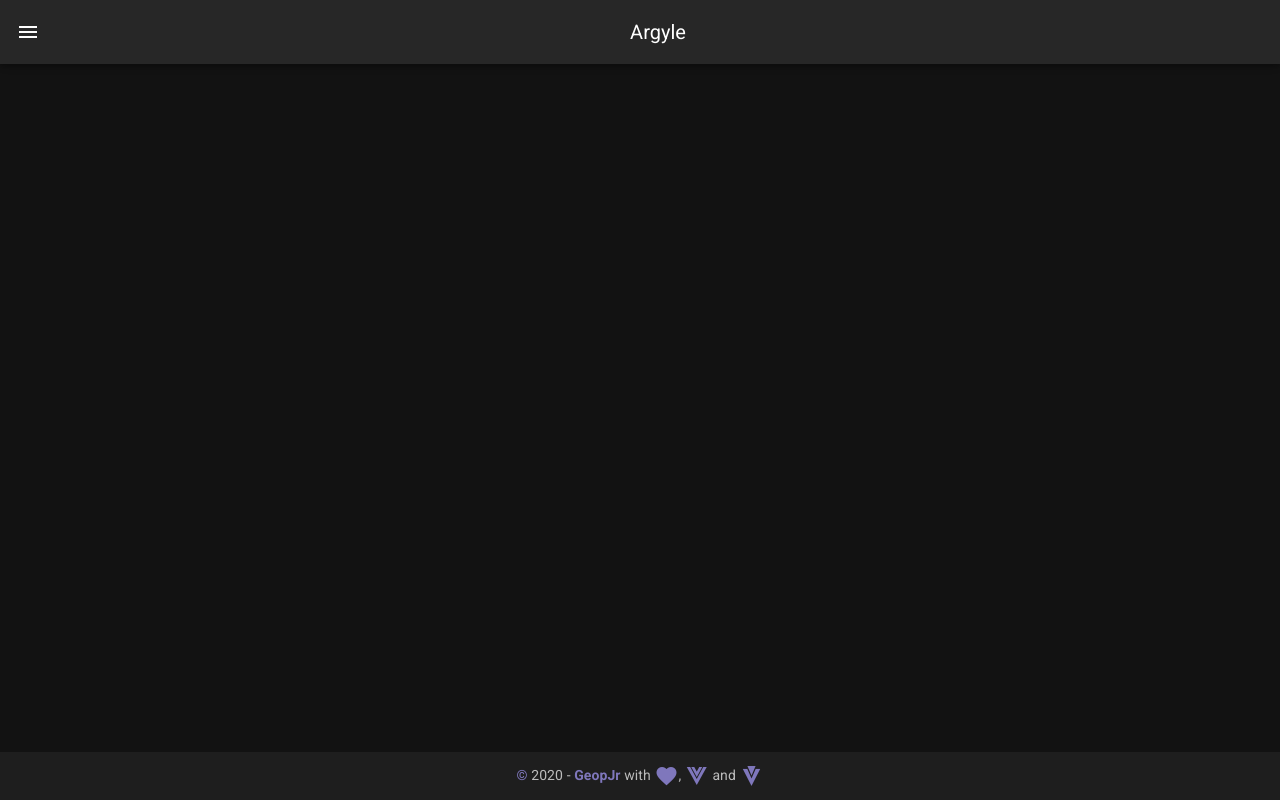
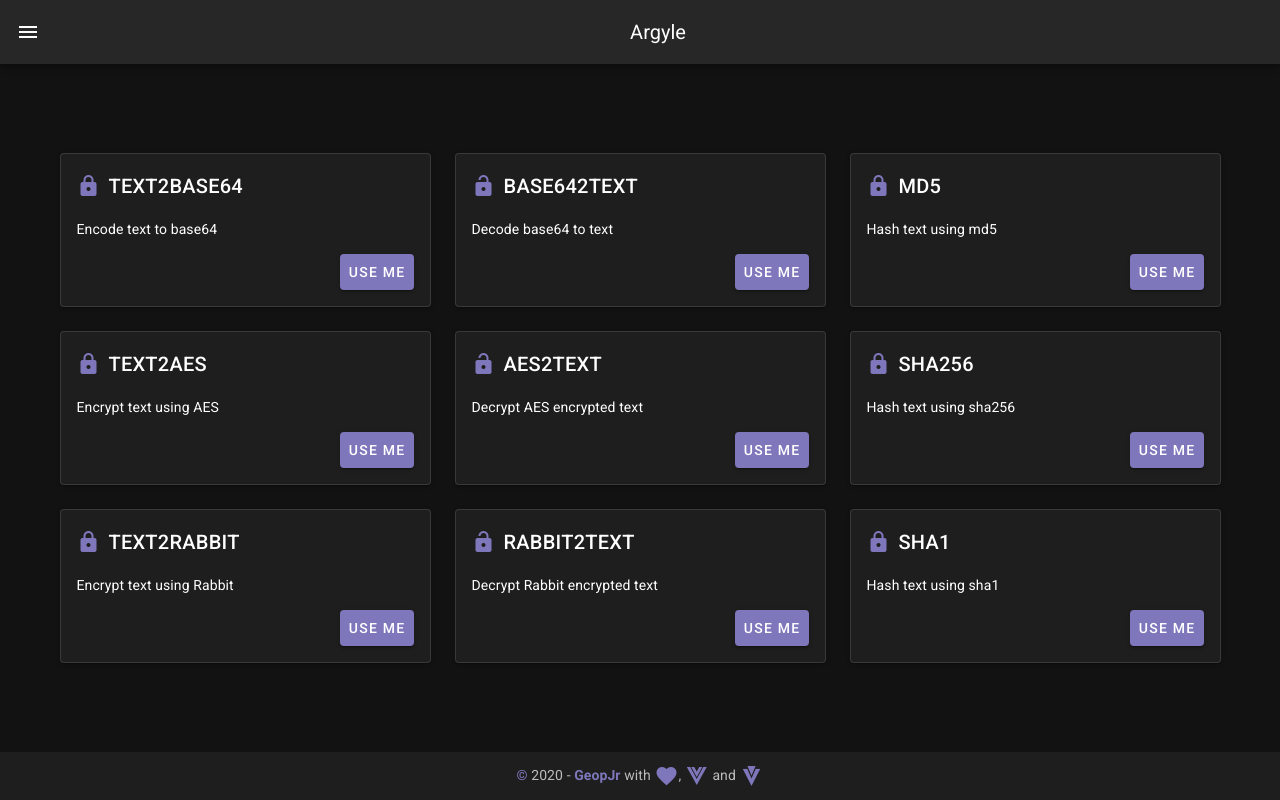
Before and after one commit to GeopJr/argyle, a Nuxt app: page /encryption in a window 1280 px wide. Built offline with nearby package versions, Linux system fonts and the light colour scheme.

Commit message:
feat(encryption): enable group

```diff
--- /dev/null
+++ b/components/encryption/info.json
@@ -0,0 +1,56 @@
+{
+    "t2base64": {
+        "name": "Text2base64",
+        "desc": "Encode text to base64",
+        "icon": "lock",
+        "dialog": false
+    },
+    "base642t": {
+        "name": "Base642text",
+        "desc": "Decode base64 to text",
+        "icon": "lock-open",
+        "dialog": false
+    },
+    "md5": {
+        "name": "Md5",
+        "desc": "Hash text using md5",
+        "icon": "lock",
+        "dialog": false
+    },
+    "t2aes": {
+        "name": "Text2aes",
+        "desc": "Encrypt text using AES",
+        "icon": "lock",
+        "dialog": false
+    },
+    "aes2t": {
+        "name": "Aes2text",
+        "desc": "Decrypt AES encrypted text",
+        "icon": "lock-open",
+        "dialog": false
+    },
+    "sha256": {
+        "name": "Sha256",
+        "desc": "Hash text using sha256",
+        "icon": "lock",
+        "dialog": false
+    },
+    "t2rabbit": {
+        "name": "Text2rabbit",
+        "desc": "Encrypt text using Rabbit",
+        "icon": "lock",
+        "dialog": false
+    },
+    "rabbit2t": {
+        "name": "Rabbit2text",
+        "desc": "Decrypt Rabbit encrypted text",
+        "icon": "lock-open",
+        "dialog": false
+    },
+    "sha1": {
+        "name": "Sha1",
+        "desc": "Hash text using sha1",
+        "icon": "lock",
+        "dialog": false
+    }
+}
--- /dev/null
+++ b/pages/encryption.vue
@@ -0,0 +1,91 @@
+<template>
+  <v-row justify="center" align="center">
+    <v-col
+      v-for="tool in tools"
+      :key="tool.name"
+      cols="12"
+      md="4"
+      sm="6"
+    >
+      <v-card elevation="2" outlined class="card-outter" height="100%">
+        <v-card-title>
+          <v-icon class="accent--text mr-2">
+            mdi-{{ tool.icon }}
+          </v-icon>
+          {{ tool.name.toUpperCase() }}
+          <v-spacer />
+          <v-icon v-if="tool.external" class="accent--text">
+            mdi-signal-variant
+          </v-icon>
+        </v-card-title>
+        <v-card-text class="text--primary">
+          <div>{{ tool.desc }}</div>
+        </v-card-text>
+        <v-spacer />
+        <v-card-actions class="card-actions pa-4">
+          <v-dialog
+            v-model="tool.dialog"
+            fullscreen
+            hide-overlay
+            transition="dialog-bottom-transition"
+          >
+            <template v-slot:activator="{ on, attrs }">
+              <v-btn
+                color="primary"
+                v-bind="attrs"
+                v-on="on"
+              >
+                USE ME
+              </v-btn>
+            </template>
+            <component :is="tool.name.split(' ').join('')" :tool="tool" />
+          </v-dialog>
+        </v-card-actions>
+      </v-card>
+    </v-col>
+  </v-row>
+</template>
+
+<script>
+import Info from '@/components/encryption/info.json'
+
+import Text2base64 from '@/components/encryption/Text2base64'
+import Base642text from '@/components/encryption/Base642text'
+import Md5 from '@/components/encryption/Md5'
+import Text2aes from '@/components/encryption/Text2aes'
+import Aes2text from '@/components/encryption/Aes2text'
+import Sha256 from '@/components/encryption/Sha256'
+import Text2rabbit from '@/components/encryption/Text2rabbit'
+import Rabbit2text from '@/components/encryption/Rabbit2text'
+import Sha1 from '@/components/encryption/Sha1'
+
+export default {
+  components: {
+    Text2base64,
+    Base642text,
+    Md5,
+    Text2aes,
+    Aes2text,
+    Sha256,
+    Text2rabbit,
+    Rabbit2text,
+    Sha1
+  },
+  data: () => ({
+    tools: Info
+  })
+}
+</script>
+
+<style lang="less" scoped>
+.card-outter {
+    position: relative;
+    padding-bottom: 50px;
+    overflow-x: auto;
+    .card-actions {
+        position: absolute;
+        bottom: 0;
+        right: 0;
+    }
+}
+</style>
```
